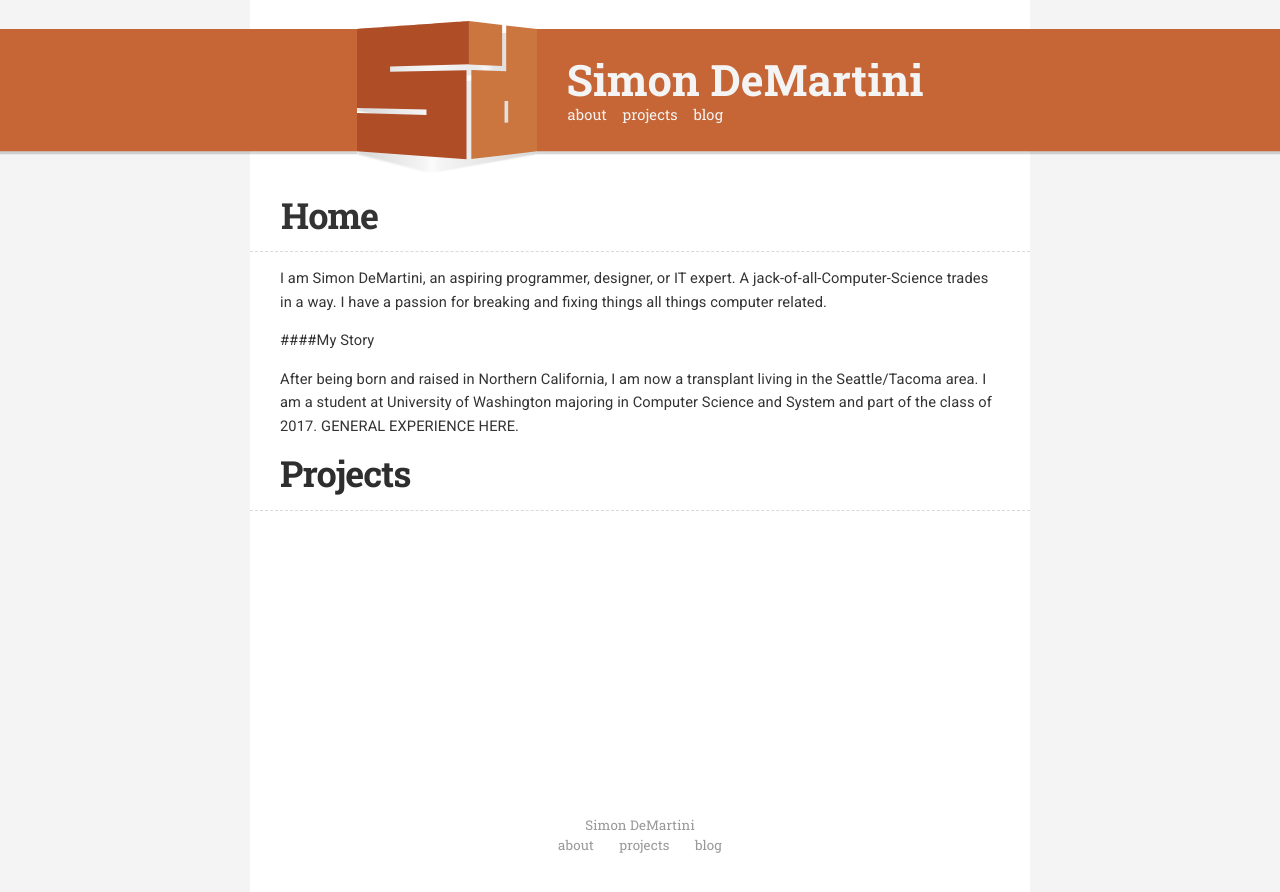
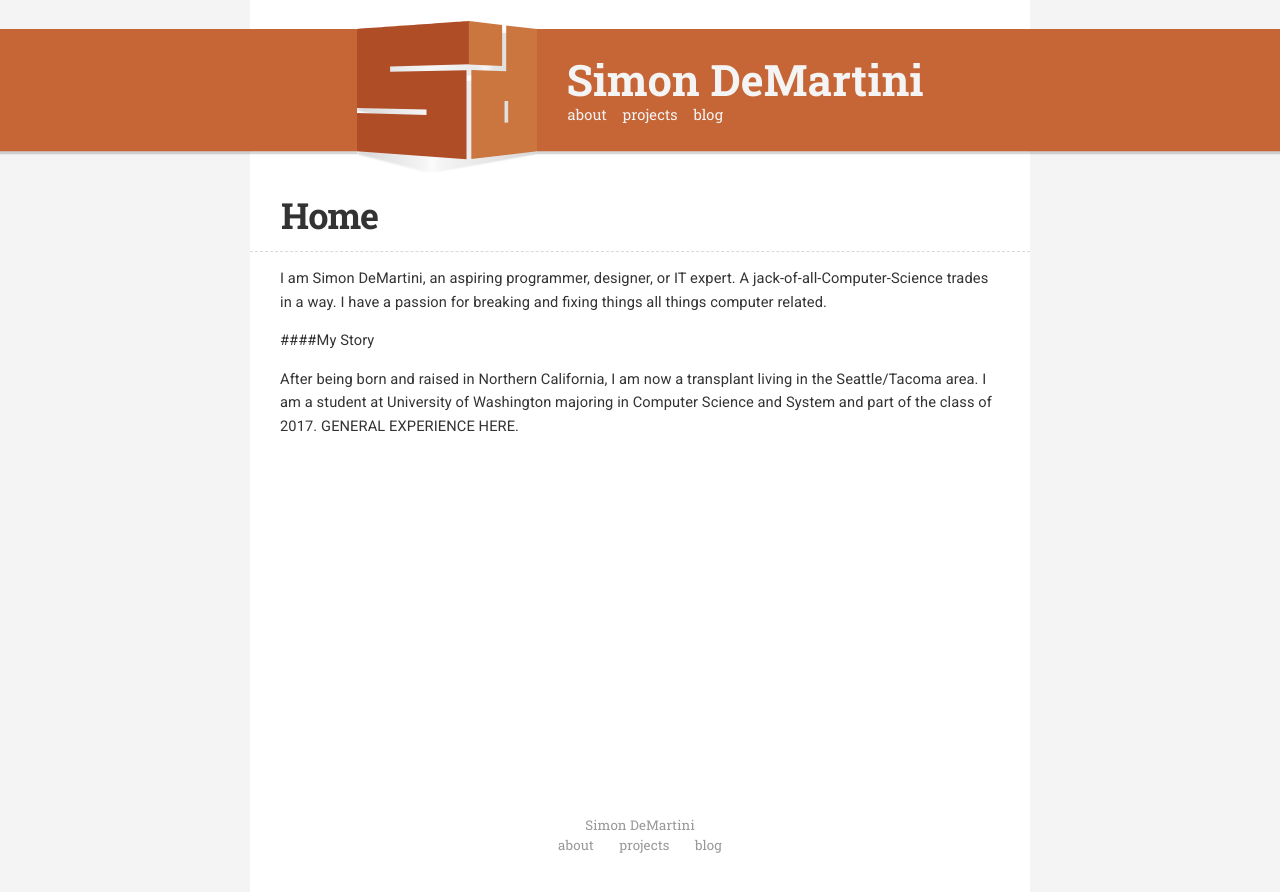
Before and after one commit to simondemartini/simondemartini.github.io, a Jekyll site: the page built from index.md, in a window 1280 px wide. Shown: the top 892 px of the page. Built offline with Jekyll 4.4.1, drawn with Linux system fonts in a browser that asks for light colours.

Commit message:
Remove stuff from home

```diff
--- a/index.md
+++ b/index.md
@@ -7,5 +7,3 @@ I am Simon DeMartini, an aspiring programmer, designer, or IT expert. A jack-of-
 ####My Story
 
 After being born and raised in Northern California, I am now a transplant living in the Seattle/Tacoma area. I am a student at University of Washington majoring in Computer Science and System and part of the class of 2017. GENERAL EXPERIENCE HERE.
-
-<header class="head link-title"><h1>Projects</h1></header>
```
